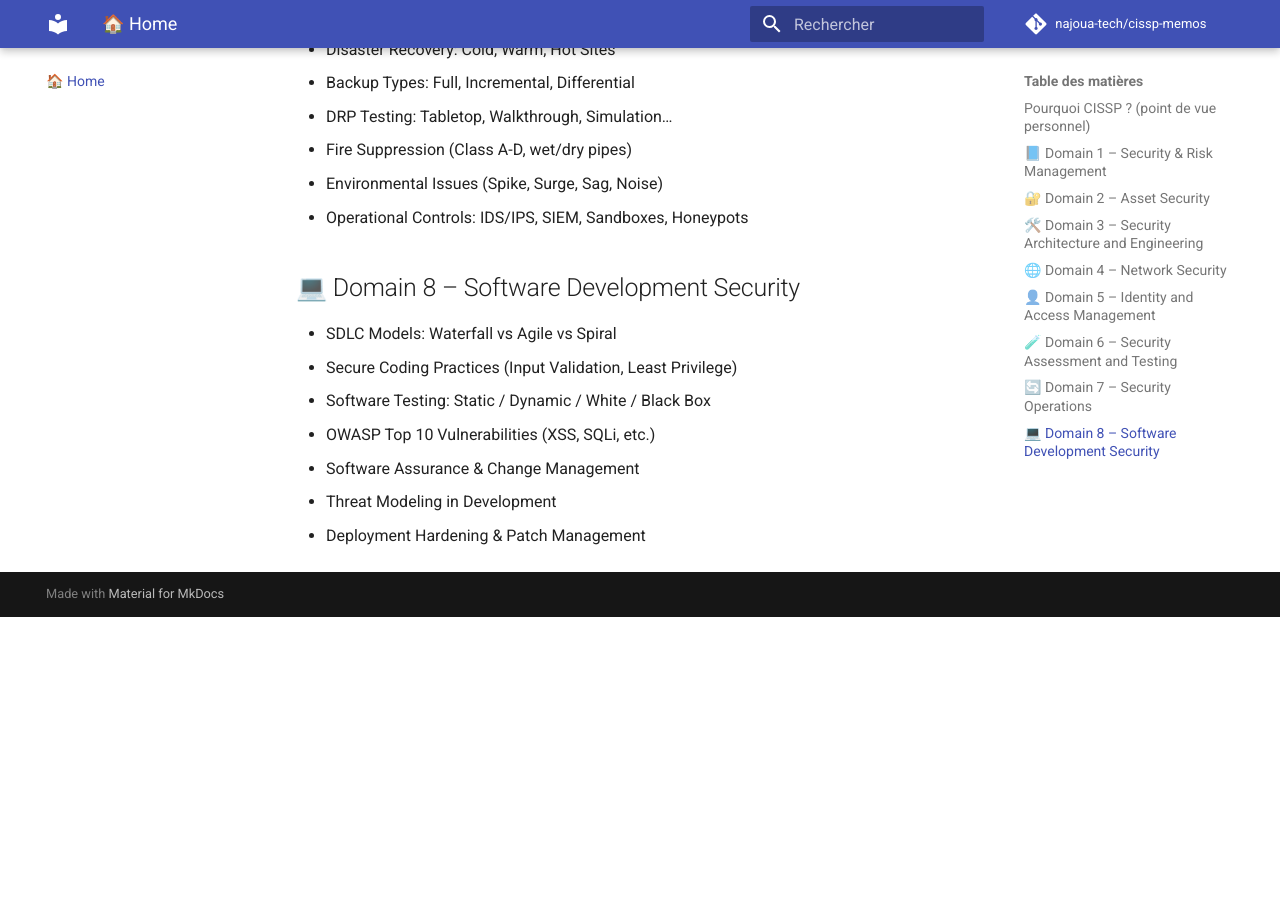
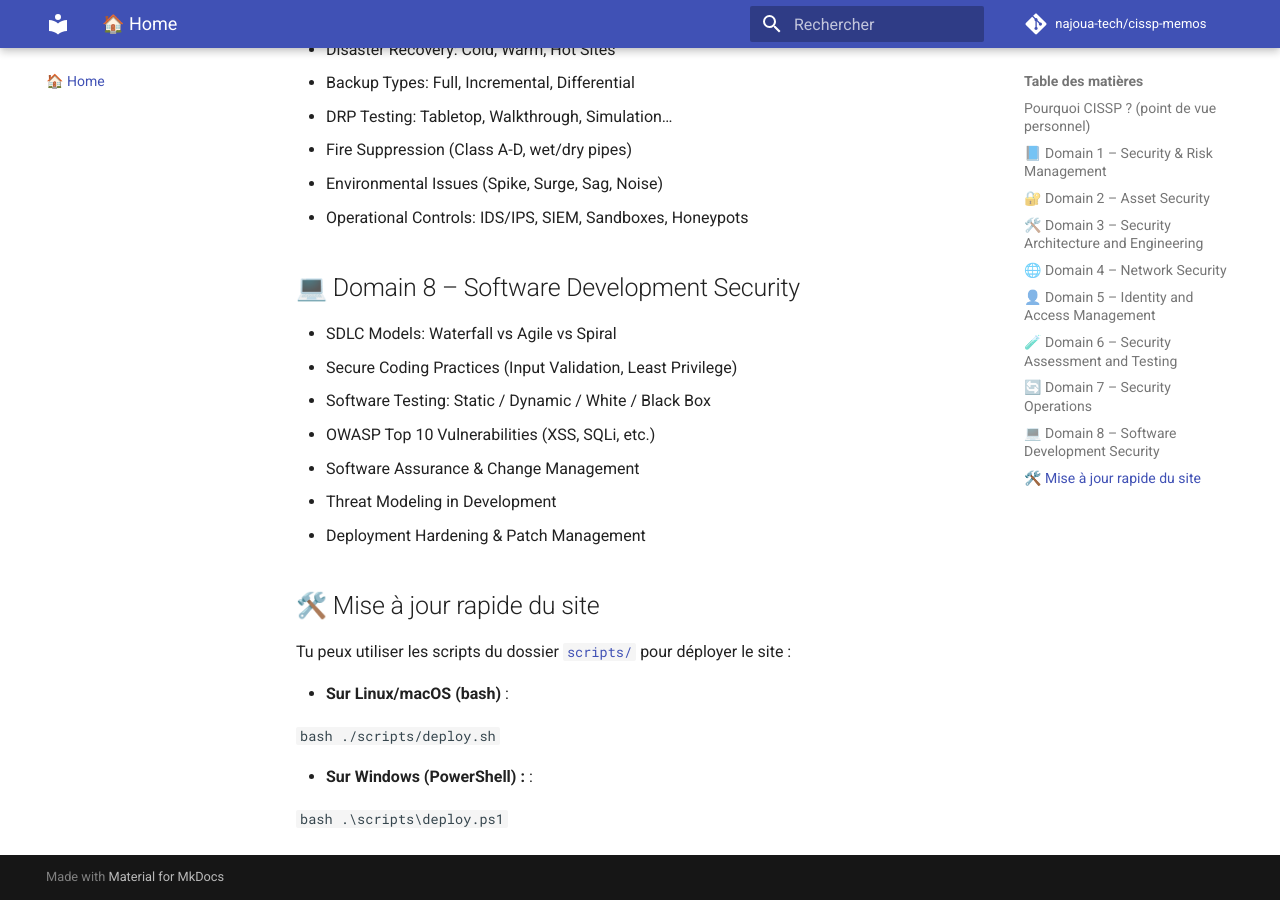
Before and after one commit to najoua-tech/cissp-memos, an MkDocs documentation site: the page built from docs/README.md, in a window 1280 px wide and 900 px high, scrolled down 3554 px. Built offline with MkDocs 1.6.1 and Material for MkDocs 9.7.7, drawn with Linux system fonts in a browser that asks for light colours; comment, search, counter and statistics services are not loaded; before the commit the page ends 4171 px from its top, so only the background shows below that.

Commit message:
Update site and contenu

````diff
--- a/docs/README.md
+++ b/docs/README.md
@@ -120,3 +120,19 @@ Each memo is bilingual (English / French) and focuses on high-yield topics and e
 - Software Assurance & Change Management
 - Threat Modeling in Development
 - Deployment Hardening & Patch Management
+
+## 🛠️ Mise à jour rapide du site
+
+Tu peux utiliser les scripts du dossier [`scripts/`](./scripts) pour déployer le site :
+
+- **Sur Linux/macOS (bash)** :
+
+  ```bash
+  ./scripts/deploy.sh
+  ```
+
+  - **Sur Windows (PowerShell) :** :
+
+  ```bash
+  .\scripts\deploy.ps1
+  ```
````
Also changed, not shown: 1 other file.
